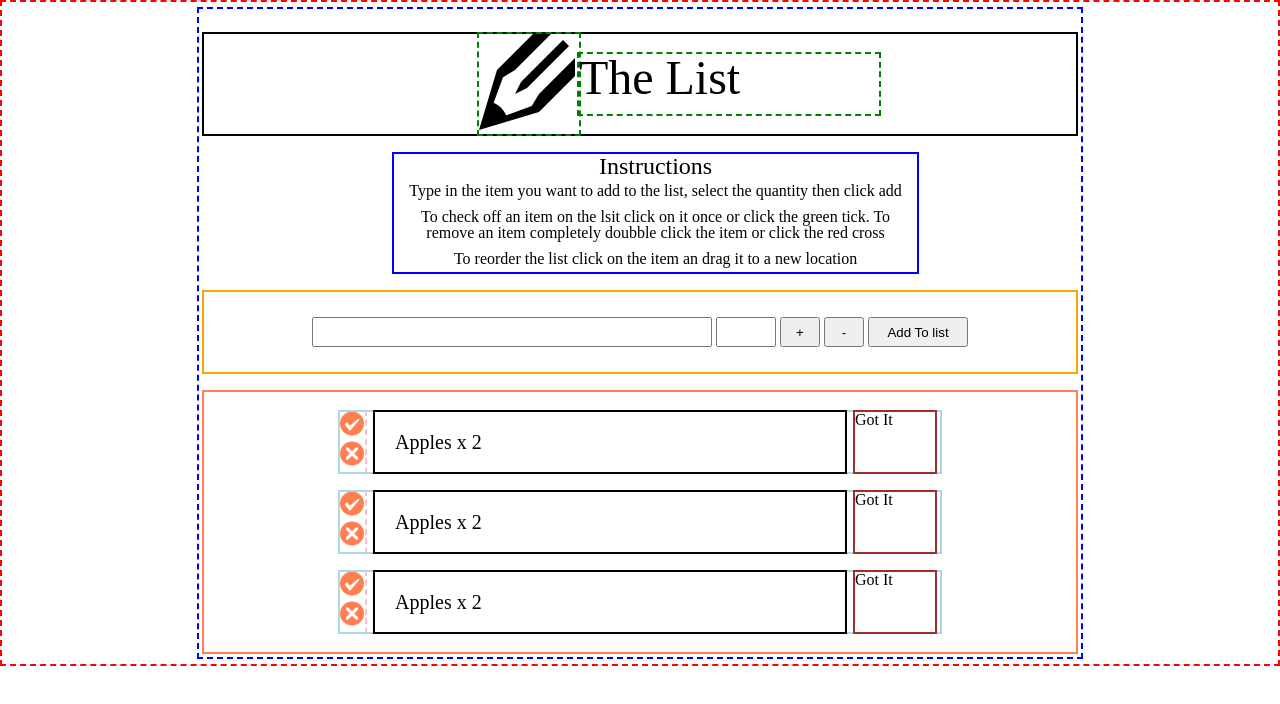
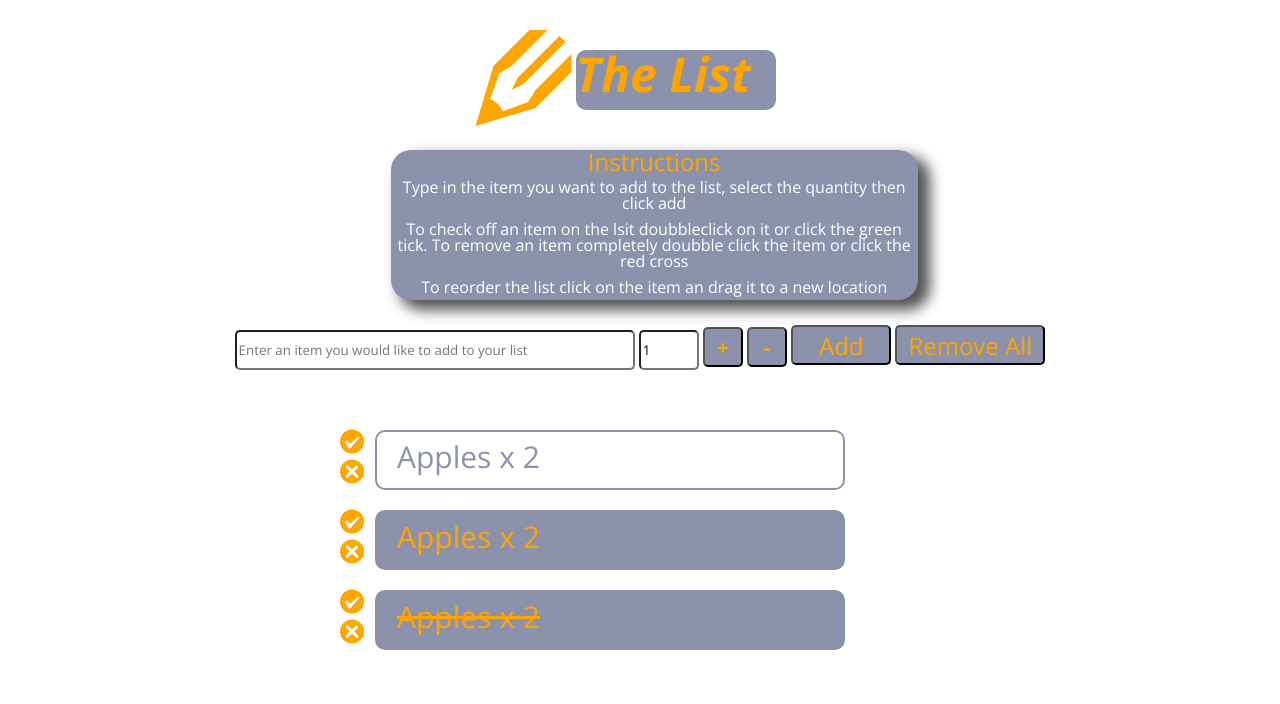
Before and after one commit to oreynoldson/Shopping-Lsit-App, a plain HTML site: page index.html in a window 1280 px wide. Drawn offline with nearby package versions, Linux system fonts and the light colour scheme.

Commit message:
Initial styling and positioning done
Most of the HTML and CSS work done now apart form some tweaks.

```diff
--- a/css/main.css
+++ b/css/main.css
@@ -9,22 +9,27 @@
 }
 
 .canvas{
-	border: dashed 2px red;
+	/*border: dashed 2px red;*/
 	width: 100%;
 	height: 100%;
 	padding: 5px;
+	font-family: 'Open Sans', sans-serif;
 }
 
 .main-container{
-	border: dashed 2px blue;
+	/*border: dashed 2px blue;*/
 	width: 70%;
 	margin: 0 auto;
 	height: 100%;
 	padding: 5px;
 }
 
+/**************************
+		TOP OF PAGE
+***************************/
+
 header{
-	outline: solid 2px black;
+	/*outline: solid 2px black;*/
 	width: 100%;
 	height: 100px;
 	top: 20px;
@@ -32,7 +37,7 @@ header{
 }
 
 .logo{
-	outline: dashed 2px green;
+	/*outline: dashed 2px green;*/
 	position: absolute;
 	display: block;
 	top: 0px;
@@ -43,51 +48,90 @@ header{
 
 .icon-pencil{
 	font-size: 6em;
+	color: #FFA500;
 }
 
 .title{
-	outline: dashed 2px green;
+	/*outline: dashed 2px green;*/
 	position: absolute;
 	display: block;
 	top: 20px;
 	left: 375px;
-	width: 300px;
+	width: 200px;
 	height:60px;
 	font-size: 3em;
+	font-weight: 700;
+	font-style: italic;
+	color: #FFA500;
+	background-color: #8c92ac;
+	border-radius: 10px;
 }
 
 .intro{
-	outline: solid 2px blue;
+	/*outline: solid 2px blue;*/
 	display: block;
 	width: 60%;
 	height: auto;
 	margin: 40px 190px 0px 190px;
 	text-align: center;
+	background-color: #8c92ac;
+	border-radius: 20px;
+	-webkit-box-shadow: 10px 8px 14px 2px rgba(26,26,24,0.75);
+	-moz-box-shadow: 10px 8px 14px 2px rgba(26,26,24,0.75);
+	box-shadow: 10px 8px 14px 2px rgba(26,26,24,0.75);
 }
 
 .intro h2{
 	font-size: 1.5em;
+	color:#FFA500;
 }
 
 .intro p{
 	font-size: 1em;
 	padding: 5px;
+	color: white;
+	font-weight: 300;
 }
 
+/**************************
+	MIDDLE OF PAGE
+***************************/
+
 .inputArea{
-	outline: solid 2px orange;
+	/*outline: solid 2px orange;*/
 	display: block;
 	height: 80px;
 	width: 100%;
 	text-align: center;
-	padding: 25px;
-	margin-top: 20px;
+	padding: 15px;
+	margin-top: 10px;
+
 }
 
 .inputArea input, button{
-	height: 30px;
+	height: 40px;
+	border-radius: 5px;
+	font-family: 'Open Sans', sans-serif;
 }
 
+.inputArea input:hover, button:hover{
+	cursor: pointer;
+}
+
+.inputArea input:focus{
+	outline: none;
+	border: solid 2px #FFA500;
+	border-radius: 5px;
+}
+
+.inputArea button{
+	background-color: #8c92ac;
+	color: #FFA500;
+}
+
+.inputArea button:focus{
+	outline: none;
+}
 
 .itemInput{
 	width: 400px;
@@ -99,14 +143,26 @@ header{
 
 .quantBtn{
 	width: 40px;
+	font-size: 1.25em;
+	font-weight: 700;
 }
 
 .itemAdd{
 	width: 100px;
+	font-size: 1.50em;
 }
 
+.removeAll{
+	width: 150px;
+	font-size: 1.50em;
+}
+
+/**************************
+	BOTTOM OF PAGE
+***************************/
+
 .list{
-	outline: solid 2px coral;
+	/*outline: solid 2px coral;*/
 	display: inline-block; /*Prevents margin collapse on list item*/
 	width: 100%;
 	min-height: 100px;
@@ -114,23 +170,24 @@ header{
 }
 
 .item{
-	outline: solid 2px lightblue;
+/*	outline: solid 2px lightblue;*/
 	width: 600px;
 	height: 60px;
 	display: block;
 	margin: 20px auto;
 	position: relative;
+	color: #8c92ac;
 }
 
 .tickCross{
-	outline: dashed 2px pink;
+	/*outline: dashed 2px pink;*/
 	width: 25px;
 	height: 60px;
 	display: absolute;
 	top: 0;
 	left: 0;
 	font-size: 1.5em;
-	color: coral;
+	color: #FFA500;
 }
 
 .tickCross div{
@@ -142,28 +199,55 @@ header{
 
 .icon-checkmark-circle:hover{
 	color: green;
+	cursor: pointer;
 }
 
 .icon-cancel-circle:hover{
 	color: red;
+	cursor: pointer;
 }
 
 .itemAdded{
-	outline: solid 2px black;
+	border: solid 2px #8c92ac;
+	border-radius: 10px;
 	position: absolute;
 	top: 0;
 	left: 35px;
 	width: 470px;
 	height: 60px;
-	padding: 20px;
-	font-size: 1.25em;
+	padding: 10px 10px 10px 20px;
+	font-size: 1.875em;
+}
+
+.itemAdded:hover{
+	cursor: pointer;
 }
 
 .gotIt{
-	outline: solid 2px brown;
+	/*outline: solid 2px brown;*/
+	display: none;
 	position: absolute;
-	top: 0;
+	top: 10px;
 	left: 515px;
-	height: 60px;
-	width: 80px;
+	height: 40px;
+	width: 60px;
+	background-color: #ed4c4c;
+	color: white;
+	font-size: 19px;
+	border-radius: 5px;
+	padding: 10px 4px 10px 4px;
 }
+
+/*Example of when the item is clicked on to be moved wthin the list*/
+ul li:nth-child(2n) .itemAdded{
+	background-color: #8c92ac;
+	color: #FFA500;
+}
+
+/*Example of the item when it is doubble clicked to be checked off,
+Also should now show the checked icon at the side*/
+ul li:nth-child(3n) .itemAdded{
+	background-color: #8c92ac;
+	color: #FFA500;
+	text-decoration: line-through;
+}
--- a/index.html
+++ b/index.html
@@ -4,7 +4,8 @@
 	<meta charset="UTF-8">
 	<link rel="stylesheet" type="text/css" href="css/main.css">
 	<link rel="stylesheet" type="text/css" href="css/reset.css">
-	<link rel="stylesheet" type="text/css" href="css/style.css"
+	<link rel="stylesheet" type="text/css" href="css/style.css">
+	<link href='http://fonts.googleapis.com/css?family=Open+Sans:400italic,700italic,400,300,700' rel='stylesheet' type='text/css'>
 </head>
 <body>
 	<div class="canvas">
@@ -21,15 +22,16 @@
 			<div class="intro">
 				<h2>Instructions</h2>
 				<p>Type in the item you want to add to the list, select the quantity then click add</p>
-				<p>To check off an item on the lsit click on it once or click the green tick.  To remove an item completely doubble click the item or click the red cross</p>
+				<p>To check off an item on the lsit doubbleclick on it or click the green tick.  To remove an item completely doubble click the item or click the red cross</p>
 				<p>To reorder the list click on the item an drag it to a new location</p>
 			</div>
 			<div class="inputArea">
-				<input class="itemInput" type="text" name="inputArea">
-				<input class="itemQuant" type="number" name="quantity">
+				<input class="itemInput" type="text" name="inputArea" placeholder="Enter an item you would like to add to your list">
+				<input class="itemQuant" type="number" name="quantity" value="1">
 				<button class="quantBtn" name="plus">+</button>
 				<button class="quantBtn" name="minus">-</button>
-				<button class="itemAdd" name="sumbit">Add To list</button>
+				<button class="itemAdd" name="sumbit">Add</button>
+				<button class="removeAll" name="removeAll">Remove All</button>
 			</div>
 			<ul class="list">
 				<li class="item">
```
